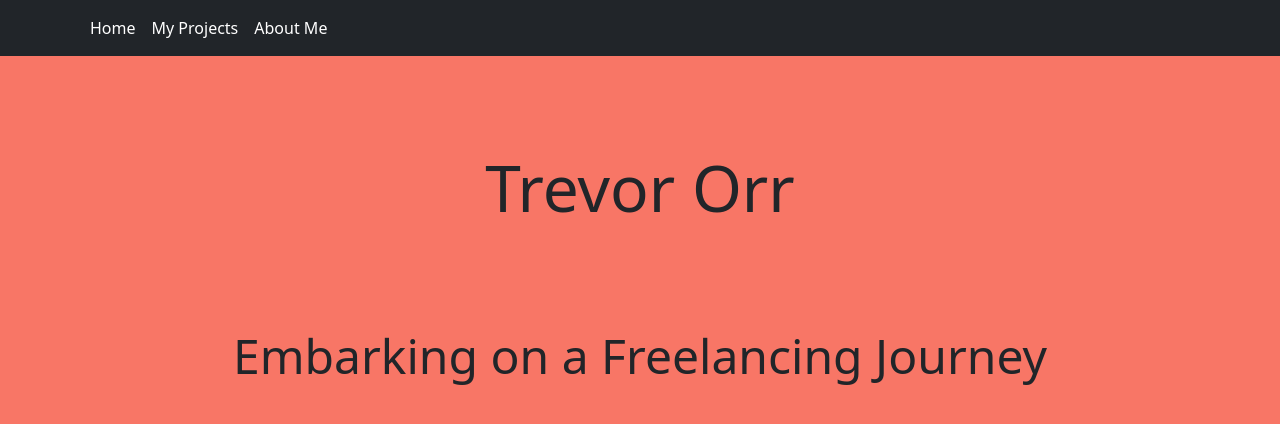
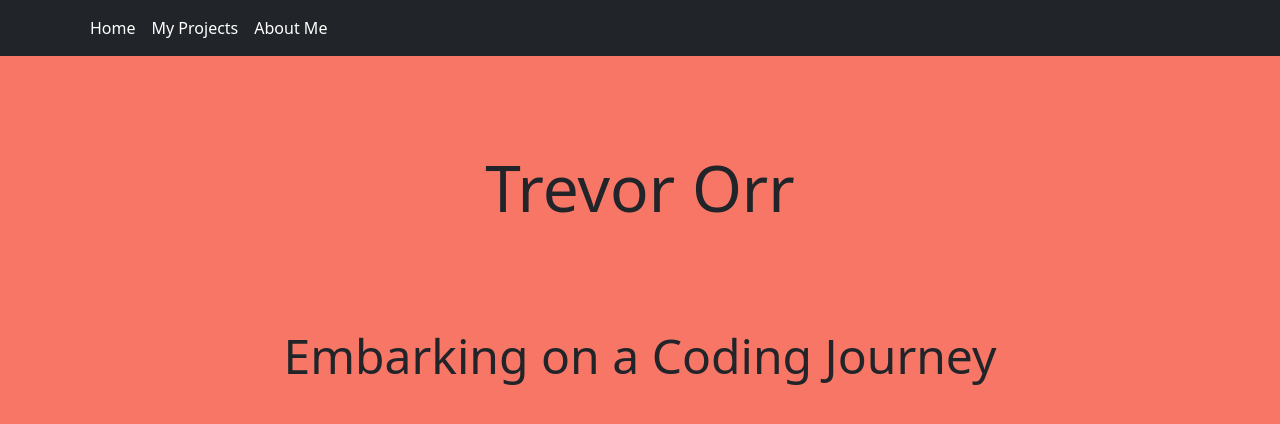
Before and after one commit to TheRealDeathEye/my-website, a React (Create React App) app: page / in a window 1280 px wide. Shown: the top 424 px of the page. Built offline with nearby package versions, Linux system fonts and the light colour scheme; the HTML template or start-up script is replaced by a standard one.

Commit message:
Update home.jsx

```diff
--- a/src/components/home.jsx
+++ b/src/components/home.jsx
@@ -4,7 +4,7 @@ function Home() {
   return(
     <div align='center'>
       <h1 style={{fontSize: "4em", marginTop:'150px'}}>Trevor Orr</h1>
-      <h2 style={{fontSize: "3em", marginTop:'100px'}}>Embarking on a Freelancing Journey</h2>
+      <h2 style={{fontSize: "3em", marginTop:'100px'}}>Embarking on a Coding Journey</h2>
     </div>
   );
 }
```
